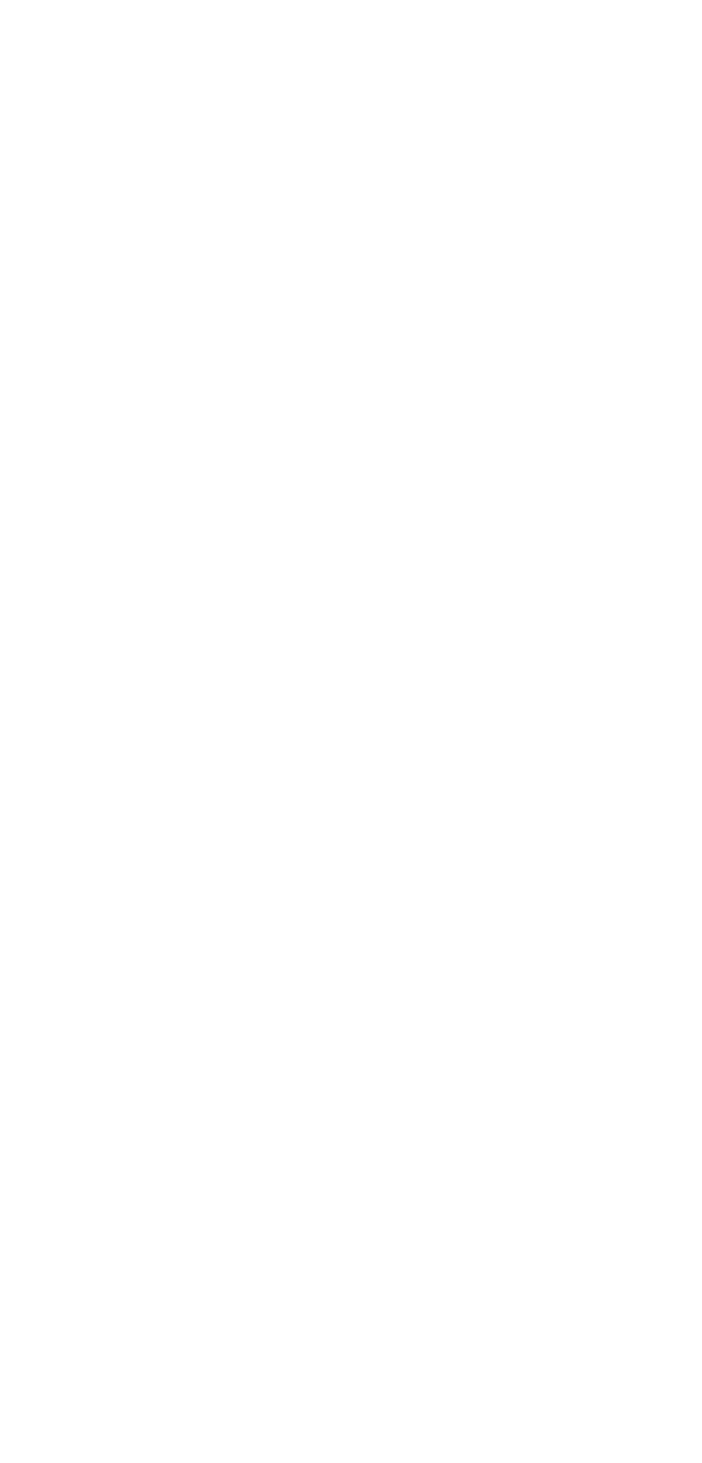
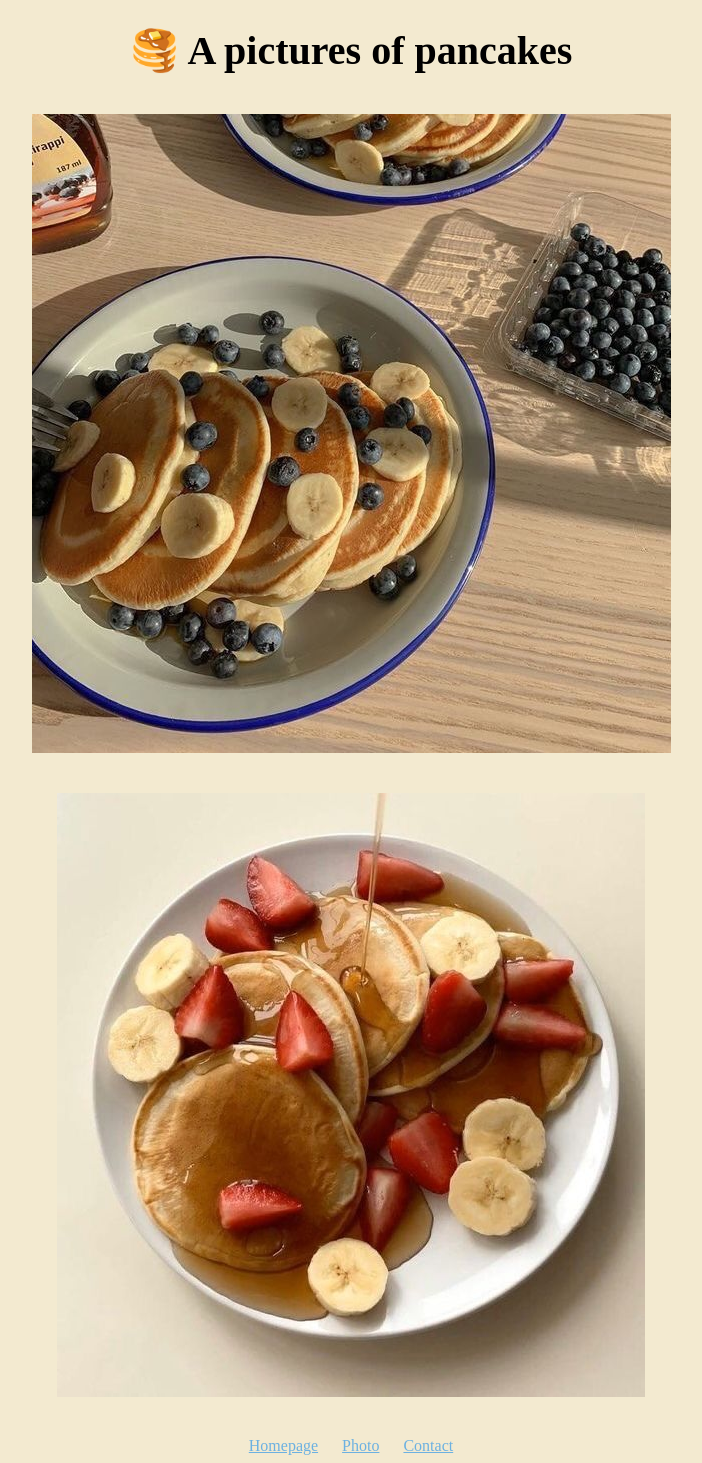
Before and after one commit to Dashabrus/multiple-page-training-project, a plain HTML site: page photo.html in a window 1280 px wide. Shown: the whole page, without its empty margins (289-991 px from the left). Before the commit the page ends 800 px from the top, so only its background shows below. Drawn offline with Linux system fonts and the light colour scheme.

Commit message:
made the photo and contact pages

```diff
--- a/photo.html
+++ b/photo.html
@@ -0,0 +1,26 @@
+<!DOCTYPE html>
+<html lang="en">
+  <head>
+    <meta charset="UTF-8" />
+    <meta http-equiv="X-UA-Compatible" content="IE=edge" />
+    <meta name="viewport" content="width=device-width, initial-scale=1.0" />
+    <link rel="stylesheet" href="/style/css.css" />
+    <title>Pancakes inspiration</title>
+  </head>
+  <body>
+    <h1>🥞 A pictures of pancakes</h1>
+    <img
+      src="/images/ETyjC8OWoAAB-Xl.jpeg"
+      alt="Pancakes with blueberry and banana"
+    />
+    <img
+      src="/images/b9230eeb03684fc71d8d22080e92e3e1.jpeg"
+      alt="Pancakes with strawberry and banana"
+    />
+    <footer>
+      <a href="/" title="Home">Homepage</a>
+      <a href="/photo.html" title="Pancakes photo">Photo</a>
+      <a href="/contact.html" title="Contact me">Contact</a>
+    </footer>
+  </body>
+</html>
--- a/style/css.css
+++ b/style/css.css
@@ -22,3 +22,9 @@ footer {
 body {
   background: #f3ead0;
 }
+img {
+  display: block;
+  margin: 0 auto;
+  margin-top: 40px;
+  margin-bottom: 40px;
+}
```
Also changed, not shown: contact.html (renamed from index.html, +5 -7 lines), images/ETyjC8OWoAAB-Xl.jpeg (added), images/Perfect-Chocolate-Chip-Pancakes-4-1067x1600.webp (added), images/b9230eeb03684fc71d8d22080e92e3e1.jpeg (added).
